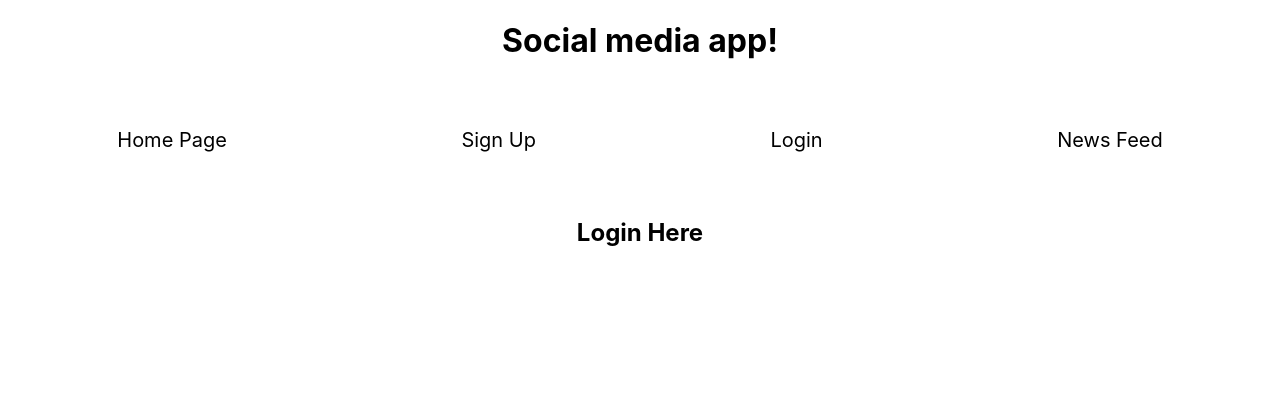
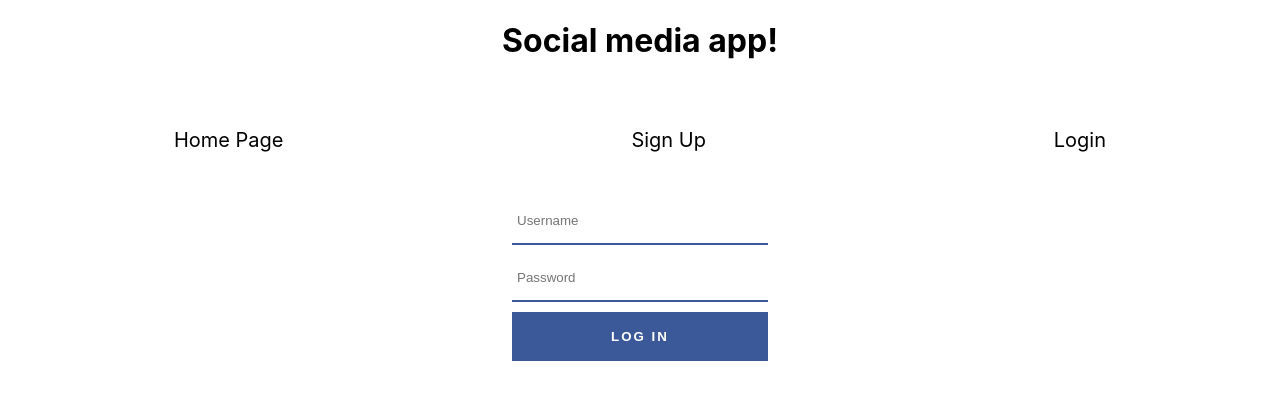
Before and after one commit to lukmak0394/social-app, a React (Create React App) app: page /Login in a window 1280 px wide. Shown: the top 400 px of the page. Built offline with nearby package versions, Linux system fonts and the light colour scheme.

Commit message:
login component done

```diff
--- a/src/App.js
+++ b/src/App.js
@@ -1,15 +1,60 @@
-import logo from './logo.svg';
+import React, { useState } from 'react';
+import { BrowserRouter as Router, Routes, Route, Outlet, Navigate } from 'react-router-dom';
+
 import './App.css';
-import { Outlet } from 'react-router-dom';
 
+import HomePage from './components/Home';
+import SignUp from './components/Signup';
+import Login from './components/Login';
 import NavBar from './components/NavBar';
+import axios from 'axios';
 
 function App() {
+
+  // W momencie renderowania komponentu App obiekt user będzie pobrany z pamięci lokalnej i przechowywany w stanie userToken
+  const [userToken, setUserToken] = useState(localStorage.getItem('user'));
+
+
+  // Ta funkcja ustawia stan userToken - zostanie przekazana za pomocą propsów do komponentu login, gdzie zostanie wywołana.
+  function sendToken() {
+    setUserToken(localStorage.getItem('user'));
+  }
+
+  function logout() {
+
+    const headers = {
+      'Content-Type': 'application/json',
+      'Accept': 'application/json',
+      'Authorization': 'Bearer ' + userToken
+    }
+
+    axios.post(
+      'https://akademia108.pl/api/social-app/user/login',
+      { 'headers': headers })
+    .then((req) => {
+      console.log('Response received: ', req);
+      localStorage.removeItem('user');
+      setUserToken('');
+    }).catch((error) => {
+      console.log('AXIOS ERROR: ', error);
+    })
+
+  }
+
   return (
     <div className="App">
       <h1>Social media app!</h1>
-      <NavBar />
-      <Outlet />
+      <Router>
+        <NavBar forwardToken={userToken} logoutMethod={logout}/>
+        <Routes>
+          <Route path="/" element={<HomePage />} />
+          <Route path="Home" element={<HomePage />} />
+          <Route path="Login" element={<Login sendTokenMethod={sendToken}/>} />
+          <Route path="SignUp" element={<SignUp />} />
+        </Routes>
+        <Outlet />
+
+      </Router>
     </div>
   );
 }
--- a/src/components/Feed.js
+++ /dev/null
@@ -1,11 +0,0 @@
-import React from "react";
-
-function Feed() {
-    return (
-        <div>
-            <h2>News Feed is Here</h2>
-        </div>
-    );
-}
-
-export default Feed;
--- a/src/components/Home.js
+++ b/src/components/Home.js
@@ -1,8 +1,13 @@
+import React from 'react';
+import { Outlet } from 'react-router-dom';
+
 
 function HomePage() {
+
     return (
         <div className='home-page'>
-            <h1>Home Page</h1>
+            <h1>Home page will be here</h1>
+            <Outlet />
         </div>
     );
 }
--- a/src/components/Login.js
+++ b/src/components/Login.js
@@ -1,10 +1,58 @@
-import React from "react";
+import React, { useState } from "react";
+import './css/Form.css';
 
-function Login() {
+import axios from 'axios';
+
+function Login(props) {
+
+    const [username, setUserName] = useState('');
+    const [password, setPassword] = useState('');
+
+    const [message, setMessage] = useState(' ');
+
+    function sendData(event) {
+
+        event.preventDefault();
+
+        let userData = {
+            username: username,
+            password: password,
+            ttl: 3600
+        };
+
+        const headers = {
+            'Content-Type': 'application/json',
+            'Accept': 'application/json'
+        }
+
+        axios.post(
+            'https://akademia108.pl/api/social-app/user/login',
+            JSON.stringify(userData),
+            { 'headers': headers })
+        .then((req) => {
+            if (req.data.jwt_token) {
+                // Przekazujemy obiekt 'user' zawierający token do pamięci lokalnej
+                localStorage.setItem('user',JSON.stringify(req.data));
+                // W pamięci lokalnej został utworzony obiekt 'user' zawierający token, a teraz za pomocą propsów zostaje wywołana metoda sendTokenMethod, która od razu z poziomu komponentu Login ustawi stan userToken (czyli pobierze z pamięci lokalnej obiekt 'user'), dzięki czemu komponent NavBar, który korzysta z aktualnego stanu userToken będzie mógł zmienić wyświetlaną zawartość.
+                props.sendTokenMethod();
+                setMessage("Login successfull")
+
+            } else {
+                setMessage('Invalid username or password')
+            }
+        }).catch((error) => {
+            console.error(error);
+        })
+    }
+
     return (
-        <div>
-            <h2>Login Here</h2>
-        </div>
+        <form className="login-form" onSubmit={sendData}>
+            <input type="text" placeholder="Username" onChange={(event) => setUserName(event.target.value)}/>
+            <input type="text" placeholder="Password" onChange={(event) => setPassword(event.target.value)}/>
+            <button type="submit">Log In</button>
+            {message && <p>{message}</p>}
+        </form>
+
     );
 }
 
--- a/src/components/NavBar.js
+++ b/src/components/NavBar.js
@@ -3,7 +3,20 @@ import { Link } from 'react-router-dom';
 
 import './css/NavBar.css';
 
-function NavBar() {
+function NavBar(props) {
+
+    if (props.forwardToken) {
+        return (
+            <nav className="main-nav">
+                <ul className="nav-list">
+                    <li className="nav-list-item">
+                        <Link to="/Home">Home Page</Link>
+                    </li>
+                    <li className="nav-list-item" onClick={props.logoutMethod}>Logout</li>
+                </ul>
+            </nav>
+        );
+    } else {
         return(
             <nav className="main-nav">
                 <ul className="nav-list">
@@ -16,12 +29,10 @@ function NavBar() {
                     <li className="nav-list-item">
                         <Link to="/Login">Login</Link>
                     </li>
-                <li className="nav-list-item">
-                    <Link to="/Feed">News Feed</Link>
-                </li>
                 </ul>
             </nav>
         );
+    }
 };
 
 export default NavBar;
--- a/src/components/SignUp.js
+++ b/src/components/SignUp.js
@@ -1,39 +1,34 @@
-import React, { useState, useRef } from "react";
+import React, { useState } from "react";
 import './css/Form.css';
 
 import axios from 'axios';
-import { clear } from "@testing-library/user-event/dist/clear";
 
 function SignUp() {
-    const userNameRef = useRef();
-    const eMailRef = useRef();
-    const passwordRef = useRef();
-    const repeatRef = useRef();
+
+    const [userName, setUserName] = useState('');
+    const [eMail, setEmail] = useState('');
+    const [password, setPassword] = useState('');
+    const [repeat, setRepeat] = useState('');
 
     const [successMsg, setSuccessMsg] = useState('')
-    const [errorMsg, setErrorMsg] = useState('');
+
+    const [errors, setErrors] = useState('');
 
 
     function validate(event) {
         event.preventDefault();
 
-        let userName = userNameRef.current.value;
-        let eMail = eMailRef.current.value;
-        let password = passwordRef.current.value;
-        let repeat = repeatRef.current.value;
+        let errors = false;
 
-        let errors = false;
+        // Conditional rendering  https://reactjs.org/docs/conditional-rendering.html
 
         if (userName.trim() === '' || userName.length < 4 || userName.includes(' ')) {
             errors = true;
-        }
-        if (eMail.trim() === '' || eMail.includes(' ') || !eMail.includes('@')) {
+        } else if (eMail.trim() === '' || eMail.includes(' ') || !eMail.includes('@')) {
             errors = true;
-        }
-        if (password.trim() === '' || password.length < 6 || password.includes(' ')) {
+        } else if (password.trim() === '' || password.length < 6 || password.includes(' ')) {
             errors = true;
-        }
-        if (
+        } else if (
             !password.includes('!') &&
             !password.includes('#') &&
             !password.includes('@ ') &&
@@ -41,8 +36,7 @@ function SignUp() {
             !password.includes('%')
         ) {
             errors = true;
-        }
-        if (
+        } else if (
             !password.includes("0") &&
             !password.includes("1") &&
             !password.includes("2") &&
@@ -55,28 +49,27 @@ function SignUp() {
             !password.includes("9")
         ) {
             errors = true;
-        }
-        if (repeat !== password) {
+        } else if (repeat !== password) {
             errors = true;
+        } else {
+            errors = false;
+            if (errors === false) {
+                sendData();
+            }
         }
 
-
-        if (errors === false) {
-            setErrorMsg('');
-            sendData();
-        } else {
-            setErrorMsg('No way!');
+        if (errors === true) {
+            setErrors('No way')
         }
 
     }
 
-
     function sendData() {
 
         let newUser = {
-            username: userNameRef.current.value,
-            email: eMailRef.current.value,
-            password: passwordRef.current.value,
+            username: userName,
+            email: eMail,
+            password: password,
         }
 
         const headers = {
@@ -90,6 +83,10 @@ function SignUp() {
             { 'headers': headers })
         .then((req) => {
             setSuccessMsg(`Thank you ${newUser.username}. You have been signed up successfully!`)
+            setUserName('');
+            setEmail('');
+            setPassword('');
+            setRepeat('');
             console.log(req.data);
         }).catch((error) => {
             console.error(error);
@@ -100,17 +97,20 @@ function SignUp() {
         <div className="wrapper">
             <h3>Let's Join Us!</h3>
             <form className="SignUp" onSubmit={validate}>
-                <input type="text" placeholder="Username" ref={userNameRef}/>
-                <input type="text" placeholder="E-mail" ref={eMailRef}/>
-                <input type="text" placeholder="Password" ref={passwordRef}/>
-                <input type="text" placeholder="Repeat Password" ref={repeatRef}/>
+                <input type="text" placeholder="Username" value={userName} onChange={(event) => {setUserName(event.target.value)}}/>
+                <input placeholder="E-mail" value={eMail} onChange={(event) => setEmail(event.target.value)}/>
+                <input type="text" placeholder="Password" value={password} onChange={(event) => setPassword(event.target.value)} />
+                <input type="text" placeholder="Repeat Password" value={repeat} onChange={(event) => setRepeat(event.target.value)}/>
                 <button type="submit">Sign Up</button>
-                <p>{errorMsg}</p>
-                <p>{successMsg}</p>
+                <span>{successMsg}</span>
+                {errors && <p>{errors}</p>}
             </form>
+
         </div>
 
     );
 }
 
+
+
 export default SignUp;
--- a/src/components/css/Form.css
+++ b/src/components/css/Form.css
@@ -1,12 +1,36 @@
-.SignUp {
+form {
     margin: auto;
     max-width: 20%;
     display: flex;
     flex-direction: column;
 }
 
-.SignUp input,
-.SignUp button {
+form input,
+form button {
     margin-bottom: 10px;
-    padding: 10px 5px;
+    padding: 15px 5px;
+    outline: none;
+    border-radius: 0;
 }
+
+form input {
+    border: none;
+    border-bottom: 2px solid #3b5998;
+}
+
+form button {
+    background-color: #3b5998;
+    color: #fff;
+    letter-spacing: 2px;
+    text-transform: uppercase;
+    font-weight: bold;
+    border: 2px solid transparent;
+    transition: all 0.4s;
+    cursor: pointer;
+}
+
+form button:hover {
+    border: 2px solid #3b5998;
+    color: #3b5998;
+    background-color: #fff;
+}
--- a/src/components/css/NavBar.css
+++ b/src/components/css/NavBar.css
@@ -13,12 +13,16 @@
     margin: auto;
 }
 
+.main-nav .nav-list .nav-list-item,
 .main-nav .nav-list .nav-list-item a {
     text-decoration: none;
     font-size: 20px;
     color: black;
 }
 
+
+.main-nav .nav-list .nav-list-item:hover,
 .main-nav .nav-list .nav-list-item a:hover {
     color: red;
+    cursor: pointer;
 }
--- a/src/index.js
+++ b/src/index.js
@@ -1,28 +1,17 @@
 import React from 'react';
 import ReactDOM from 'react-dom';
 import './index.css';
-import { BrowserRouter as Router, Routes, Route } from 'react-router-dom';
+// import { BrowserRouter as Router, Routes, Route } from 'react-router-dom';
 import App from './App';
-
-import HomePage from './components/Home';
-import SignUp from './components/SignUp';
-import Login from './components/Login';
-import Feed from './components/Feed';
 
 
 import reportWebVitals from './reportWebVitals';
 
+
 ReactDOM.render(
-  <Router>
-    <Routes>
-      <Route path="/" element={<App />}>
-        <Route path="Home" element={<HomePage />} />
-        <Route path="Login" element={<Login />} />
-        <Route path="SignUp" element={<SignUp />} />
-        <Route path="Feed" element={<Feed />} />
-      </Route>
-    </Routes>
-  </Router>,
+  <React.StrictMode>
+    <App />
+  </React.StrictMode>,
   document.getElementById('root')
 );
 
```
Lines whose indentation alone changed are shown as unchanged.
